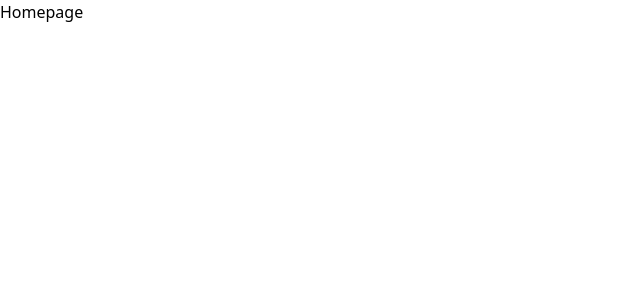
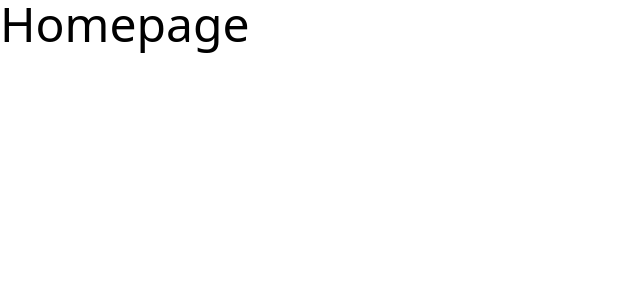
Before and after one commit to mrcaidev/homepage, a Next.js app: page / in a window 1280 px wide. Shown: the top 300 px of the page, without its empty margins (0-640 px from the left). Built offline with nearby package versions, Linux system fonts and the light colour scheme.

Commit message:
build: add dep react-icons

```diff
--- a/package.json
+++ b/package.json
@@ -12,7 +12,8 @@
   "dependencies": {
     "next": "^12.2.0",
     "react": "^18.2.0",
-    "react-dom": "^18.2.0"
+    "react-dom": "^18.2.0",
+    "react-icons": "^4.4.0"
   },
   "devDependencies": {
     "@commitlint/cli": "^17.0.2",
--- a/src/pages/index.tsx
+++ b/src/pages/index.tsx
@@ -8,7 +8,7 @@ const Home: NextPage = () => {
         <title>Home - MrCai</title>
       </Head>
       <main>
-        <h1>Homepage</h1>
+        <h1 className="text-5xl">Homepage</h1>
       </main>
     </>
   );
```
Also changed, not shown: 1 other file (tests, documents, lock files or other folders).
